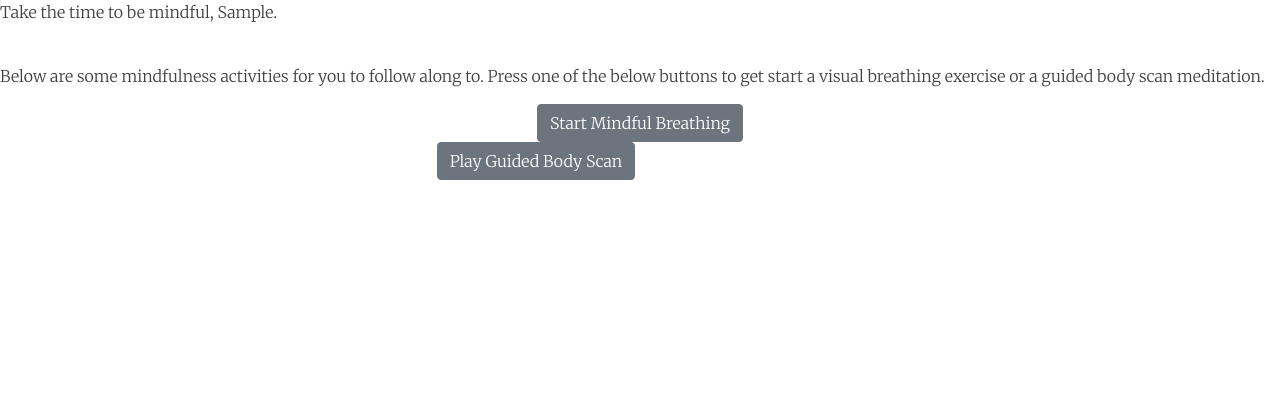
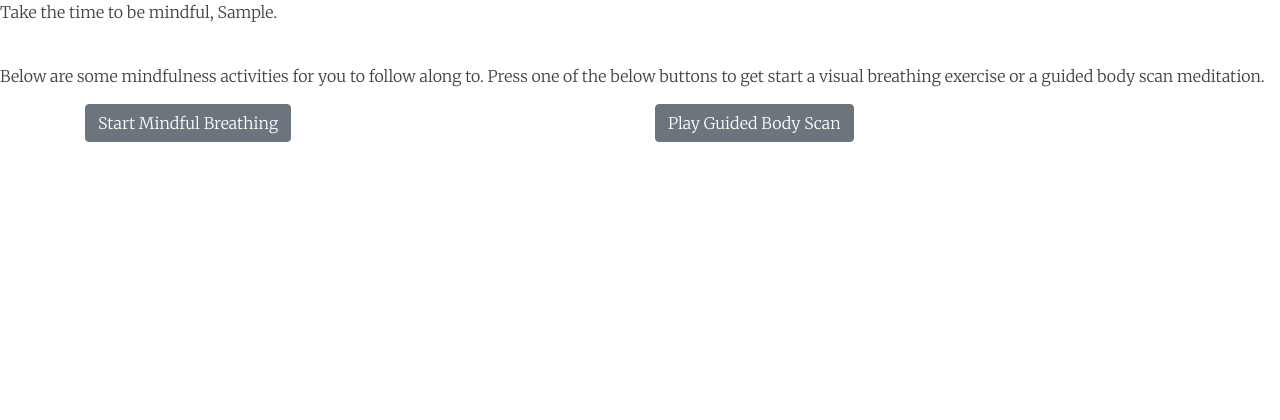
Before and after one commit to jswoodburn/sky-get-into-tech-project, a Flask app: page /mindfulness in a window 1280 px wide. Shown: the part 156-576 px from the top of the page. Run offline with Flask 2, Linux system fonts and the light colour scheme; the visitor is signed in with stand-in values (Sample User, id 1); data comes from the database, SQL or seed files in the repository; some libraries are stand-ins or nearby versions.

Commit message:
fixed alignment on mindfulness

```diff
--- a/application/templates/mindfulness.html
+++ b/application/templates/mindfulness.html
@@ -5,24 +5,41 @@
 </br>
 <p>Below are some mindfulness activities for you to follow along to. Press one of the below buttons to
 	 get start a visual breathing exercise or a guided body scan meditation.</p>
-<!--GIF-->
-<div class="row justify-content-center">
-	<button type="button" class="btn btn-secondary" onclick="togglePicture(); trackTime();goo">Start Mindful Breathing</button>
-	<div id="mindfulimg">
+<div class="container">
+  <div class="row">
+    <div class="col">
+      	<button type="button" class="btn btn-secondary" onclick="togglePicture(); trackTime();">Start Mindful Breathing</button>
+
 
 <img style="display:none;" id="breathing" src="../static/breathing.gif" width="480px" height="480px"/>
-	</div>
-</div>
-		<div class="row justify-content-center">
-			<div class="col-sm-4">
-<!--	Audio-->
-
-<button class="btn btn-secondary" onclick="toggleAudio()">Play Guided Body Scan</button>
+    </div>
+    <div class="col">
+      <button class="btn btn-secondary" onclick="toggleAudio()">Play Guided Body Scan</button>
 <audio id="audio" src="https://palousemindfulness.com/disks/bodyscan20min.mp3"></audio>
 				<audio src="https://palousemindfulness.com/disks/bodyscan20min.mp3" id="audio"></audio>
 <i class="glyphicon glyphicon-play-circle b-play" id="play" onclick="play()"></i>
-			</div>
-		</div>
+    </div>
+  </div>
+  </div>
+</div>
+<!--&lt;!&ndash;GIF&ndash;&gt;-->
+<!--<div class="row justify-content-center">-->
+<!--	<button type="button" class="btn btn-secondary" onclick="togglePicture(); trackTime();">Start Mindful Breathing</button>-->
+<!--	<div id="mindfulimg">-->
+
+<!--<img style="display:none;" id="breathing" src="../static/breathing.gif" width="480px" height="480px"/>-->
+<!--	</div>-->
+<!--</div>-->
+<!--		<div class="row justify-content-center">-->
+<!--			<div class="col-sm-4">-->
+<!--&lt;!&ndash;	Audio&ndash;&gt;-->
+
+<!--<button class="btn btn-secondary" onclick="toggleAudio()">Play Guided Body Scan</button>-->
+<!--<audio id="audio" src="https://palousemindfulness.com/disks/bodyscan20min.mp3"></audio>-->
+<!--				<audio src="https://palousemindfulness.com/disks/bodyscan20min.mp3" id="audio"></audio>-->
+<!--<i class="glyphicon glyphicon-play-circle b-play" id="play" onclick="play()"></i>-->
+<!--			</div>-->
+<!--		</div>-->
 {% else %}
 <p>Take the time to be Mindful. Please login to access the visual and audio mindfulness activities. </p>
 
```
